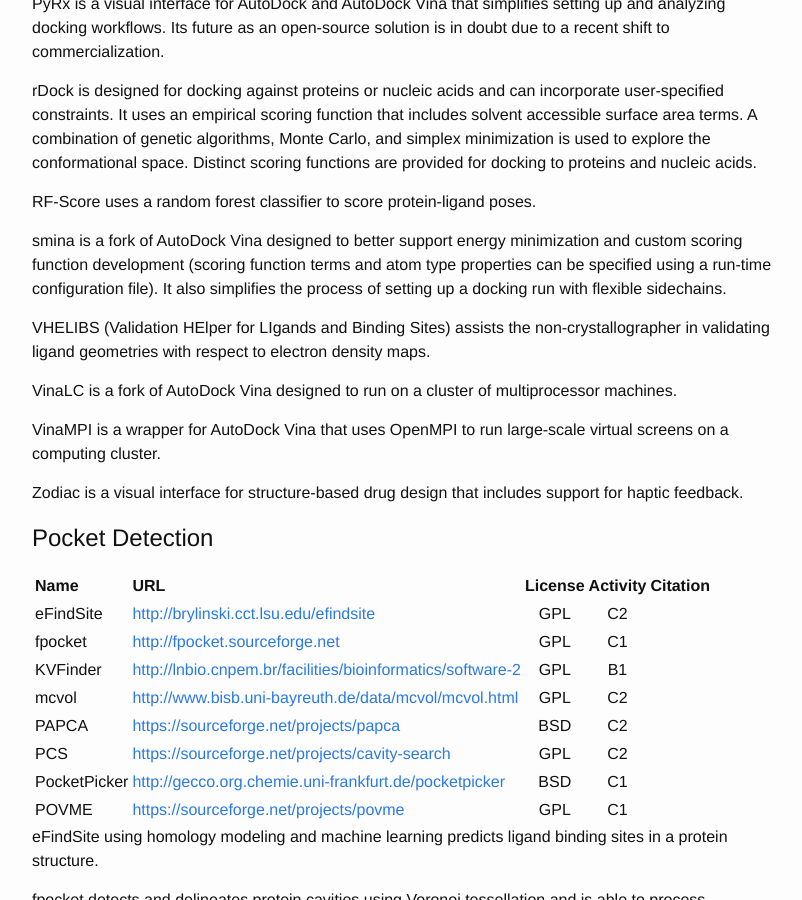
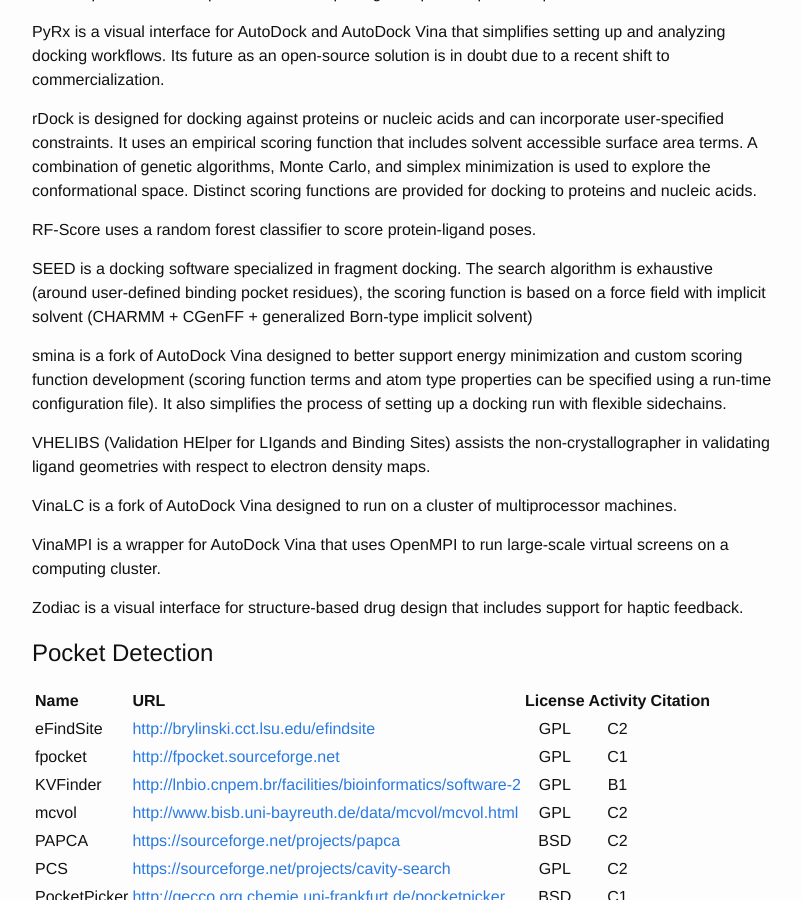
Before and after one commit to OpenSourceMolecularModeling/OpenSourceMolecularModeling.github.io, a Jekyll site: the page built from index.md, in a window 1280 px wide and 900 px high, scrolled down 21948 px. Shown: the whole window, without its empty margins (238-1040 px from the left). Built offline with Jekyll 4.4.1, drawn with Linux system fonts in a browser that asks for light colours; some of the changed text lies outside the part shown.

Commit message:
added SEED to the list

```diff
--- a/index.md
+++ b/index.md
@@ -761,6 +761,7 @@ Docking and Scoring
 | PyRx                     | <http://pyrx.sourceforge.net>                          |   BSD   |    A1    |          |
 | rDock                    | <http://rdock.sourceforge.net>                         |   LGPL  |    C1    |          |
 | RF-Score                 | <https://github.com/HongjianLi/RF-Score>               |  Apache |    A2    |          |
+| SEED                     | <https://gitlab.com/CaflischLab/SEED>                  |   GPL   |    A1    |          |
 | smina                    | <https://sourceforge.net/projects/smina>               |   GPL   |    A1    |          |
 | VHELIBS                  | <http://urvnutrigenomica-ctns.github.io/VHELIBS>       |   GPL   |    A2    |          |
 | VinaLC                   | <http://mvirdb1.llnl.gov/static_catsid/vina>           |  Apache |    C2    |          |
@@ -794,6 +795,8 @@ PyRx is a visual interface for AutoDock and AutoDock Vina that simplifies settin
 rDock is designed for docking against proteins or nucleic acids and can incorporate user-specified constraints. It uses an empirical scoring function that includes solvent accessible surface area terms. A combination of genetic algorithms, Monte Carlo, and simplex minimization is used to explore the conformational space. Distinct scoring functions are provided for docking to proteins and nucleic acids.
 
 RF-Score uses a random forest classifier to score protein-ligand poses.
+
+SEED is a docking software specialized in fragment docking. The search algorithm is exhaustive (around user-defined binding pocket residues), the scoring function is based on a force field with implicit solvent (CHARMM + CGenFF + generalized Born-type implicit solvent)
 
 smina is a fork of AutoDock Vina designed to better support energy minimization and custom scoring function development (scoring function terms and atom type properties can be specified using a run-time configuration file). It also simplifies the process of setting up a docking run with flexible sidechains.
 
```
